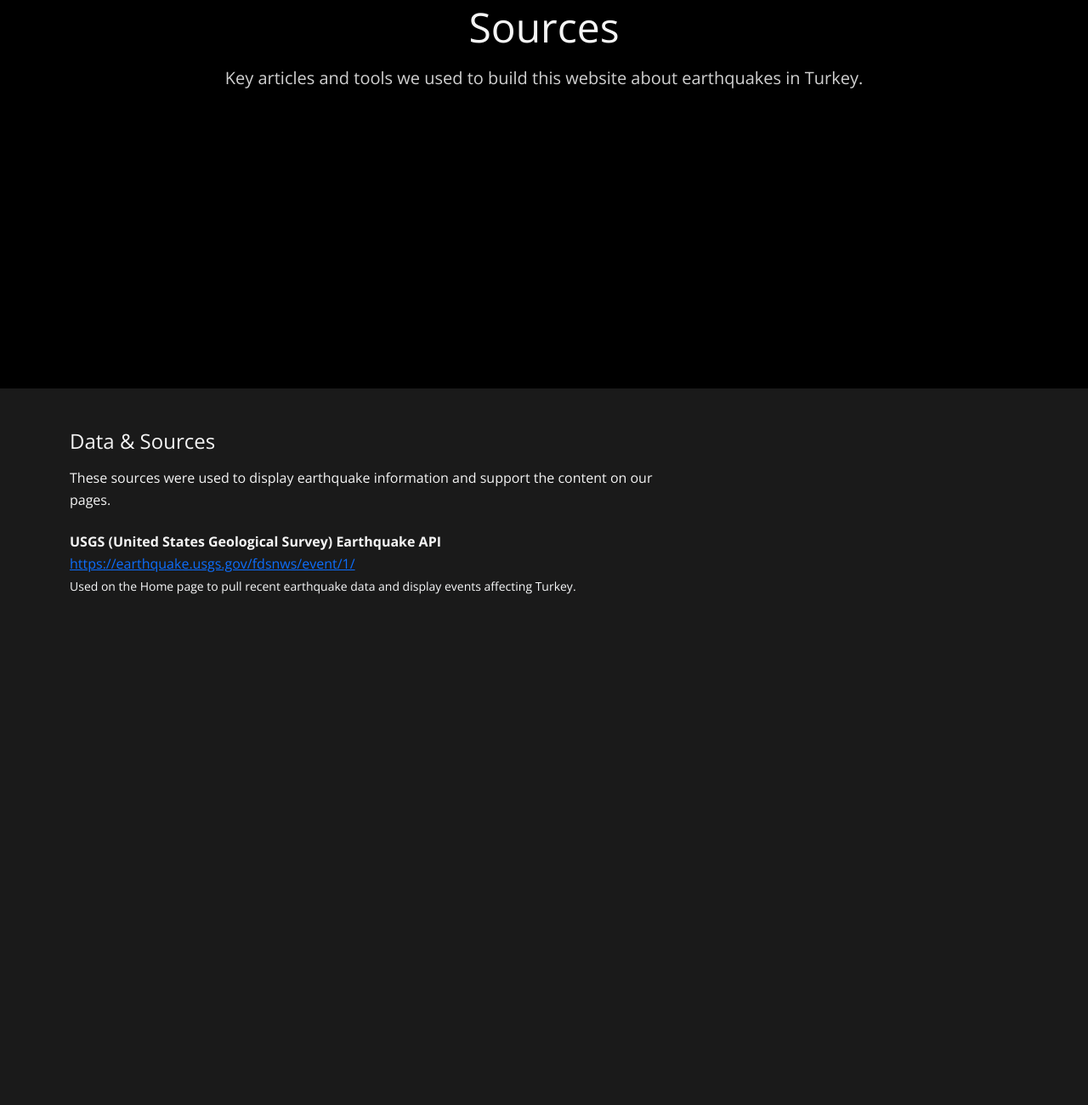
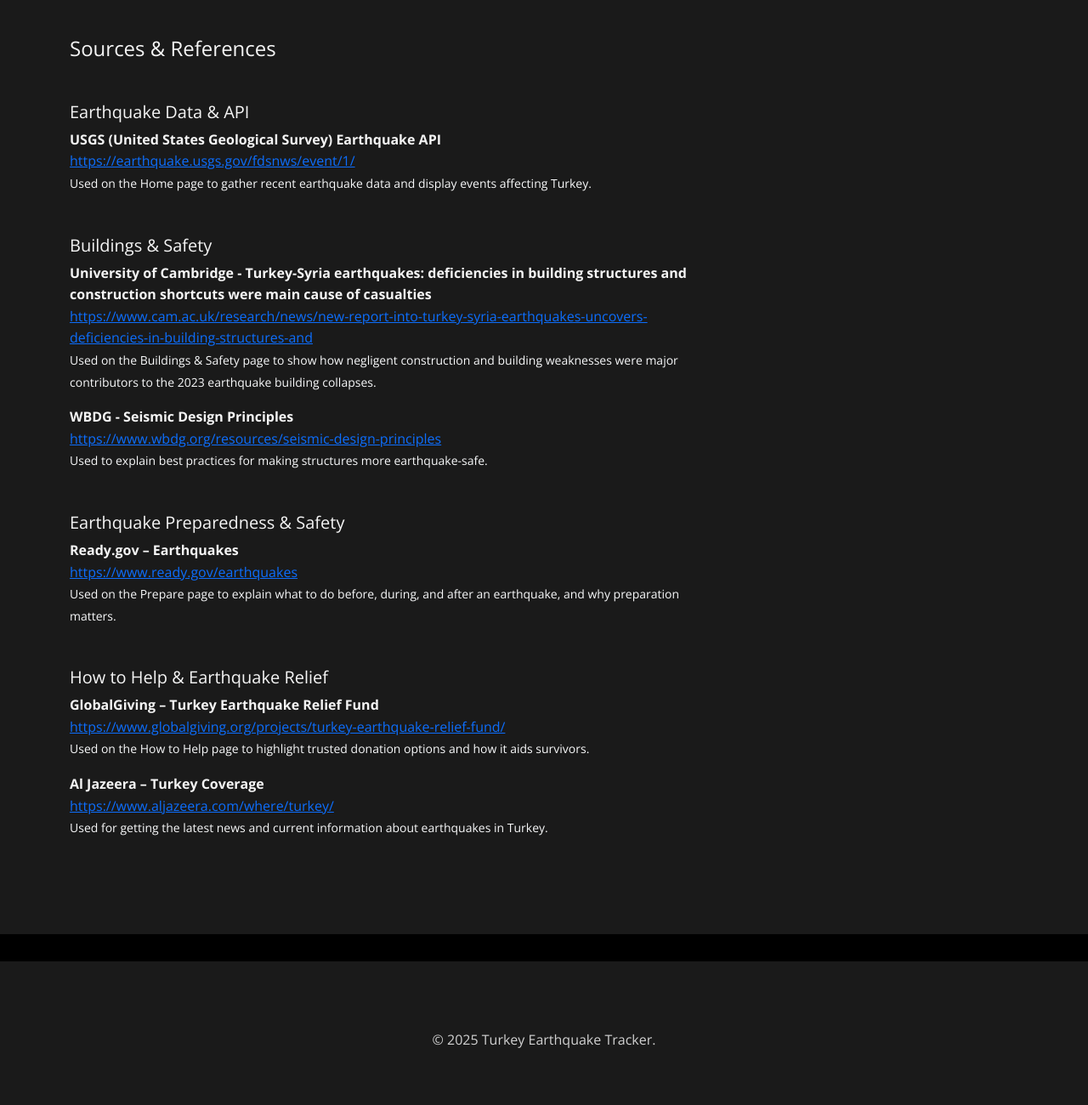
Before and after one commit to KhalidKhalel/International-Website, a plain HTML site: page sources.html in a window 1280 px wide. Shown: the part 343-1643 px from the top of the page at 85% size. Before the commit the page ends 1109 px from the top, so only its background shows below. Drawn offline with nearby package versions, Linux system fonts and the light colour scheme.

Commit message:
Uploaded sources.html file

```diff
--- a/sources.html
+++ b/sources.html
@@ -52,14 +52,10 @@
         </div>
     </nav>
 
-    <!--  Hero -->
-    <section id="home" class="hero-section">
-        <div class="container">
-            <h1 class="display-2 mb-3">Sources</h1>
-            <p class="lead text-light-50">
-                Key articles and tools we used to build this website about earthquakes in Turkey.
-            </p>
-        </div>
+    <!--  Title Hero -->
+    <section class="hero-band" style="background-color: #000000; padding: 4.5rem 2.5rem; text-align: center;">
+        <h1 class="display-5">Sources & References</h1>
+        <p class="lead text-light-50">These sources were used to display earthquake information and support the content on our pages.</p>
     </section>
 
     <!-- Main sources content -->
@@ -67,11 +63,9 @@
         <div class="container">
             <div class="row">
                 <article class="col-lg-8">
-                    <h2 class="h4 mb-3">Data &amp; Sources</h2>
-                    <p class="mb-4">
-                        These sources were used to display earthquake information and support the content on our pages.
-                    </p>
+                    <h2 class="h4 mb-3">Sources & References</h2>
 
+                    <h3 class="h5 mt-5">Earthquake Data &amp; API</h3>
                     <ul class="list-unstyled">
                         <li class="mb-3">
                             <strong>USGS (United States Geological Survey) Earthquake API</strong><br>
@@ -79,16 +73,87 @@
                                 https://earthquake.usgs.gov/fdsnws/event/1/
                             </a><br>
                             <small class="text-light">
-                                Used on the Home page to pull recent earthquake data and display events affecting Turkey.
+                                Used on the Home page to gather recent earthquake data and display events affecting Turkey.
+                            </small>
+                        </li>
+                    </ul>
+
+                    <h3 class="h5 mt-5">Buildings &amp; Safety</h3>
+                    <ul class="list-unstyled">
+                        <li class="mb-3">
+                            <strong>University of Cambridge - Turkey-Syria earthquakes: deficiencies in building structures and construction shortcuts were main cause of casualties</strong><br>
+                            <a href="https://www.cam.ac.uk/research/news/new-report-into-turkey-syria-earthquakes-uncovers-deficiencies-in-building-structures-and" target="_blank" rel="noopener">
+                                https://www.cam.ac.uk/research/news/new-report-into-turkey-syria-earthquakes-uncovers-deficiencies-in-building-structures-and
+                            </a><br>
+                            <small class="text-light">
+                                Used on the Buildings & Safety page to show how negligent construction and building weaknesses were major contributors to the 2023 earthquake building collapses.
                             </small>
                         </li>
 
-                        <!-- More sources will be added here later -->
+                        <li class="mb-3">
+                            <strong>WBDG - Seismic Design Principles</strong><br>
+                            <a href="https://www.wbdg.org/resources/seismic-design-principles" target="_blank" rel="noopener">
+                                https://www.wbdg.org/resources/seismic-design-principles
+                            </a><br>
+                            <small class="text-light">
+                                Used to explain best practices for making structures more earthquake-safe.
+                            </small>
+                        </li>
                     </ul>
+
+                    <h3 class="h5 mt-5">Earthquake Preparedness &amp; Safety</h3>
+                    <ul class="list-unstyled">
+                        <li class="mb-3">
+                            <strong>Ready.gov – Earthquakes</strong><br>
+                            <a href="https://www.ready.gov/earthquakes" target="_blank" rel="noopener">
+                                https://www.ready.gov/earthquakes
+                            </a><br>
+                            <small class="text-light">
+                                Used on the Prepare page to explain what to do before, during, and after an earthquake, and why preparation matters.
+                            </small>
+                        </li>
+                    </ul>
+
+                    <h3 class="h5 mt-5">How to Help &amp; Earthquake Relief</h3>
+                    <ul class="list-unstyled">
+                        <li class="mb-3">
+                            <strong>GlobalGiving – Turkey Earthquake Relief Fund</strong><br>
+                            <a href="https://www.globalgiving.org/projects/turkey-earthquake-relief-fund/" target="_blank" rel="noopener">
+                                https://www.globalgiving.org/projects/turkey-earthquake-relief-fund/
+                            </a><br>
+                            <small class="text-light">
+                                Used on the How to Help page to highlight trusted donation options and how it aids survivors.
+                            </small>
+                        </li>
+
+                        <li class="mb-3">
+                            <strong>Al Jazeera – Turkey Coverage</strong><br>
+                            <a href="https://www.aljazeera.com/where/turkey/" target="_blank" rel="noopener">
+                                https://www.aljazeera.com/where/turkey/
+                            </a><br>
+                            <small class="text-light">
+                                Used for getting the latest news and current information about earthquakes in Turkey.
+                            </small>
+                        </li>
                 </article>
             </div>
         </div>
     </section>
 
+<!-- footer -->
+<div style="width: 100%; height: 2rem; background: #000; margin-top: 3rem; margin-bottom: 2rem;"></div>
+
+<footer id="sources" class="py-5">
+    <div class="container">
+        <div class="row">
+            <div class="col-12 text-center">
+                <p>&copy; 2025 Turkey Earthquake Tracker.</p>
+            </div>
+        </div>
+    </div>
+</footer>
+
+<script src="https://cdn.jsdelivr.net/npm/bootstrap@5.3.0/dist/js/bootstrap.bundle.min.js"></script>
+<script src="main.js"></script>
 </body>
 </html>
```
